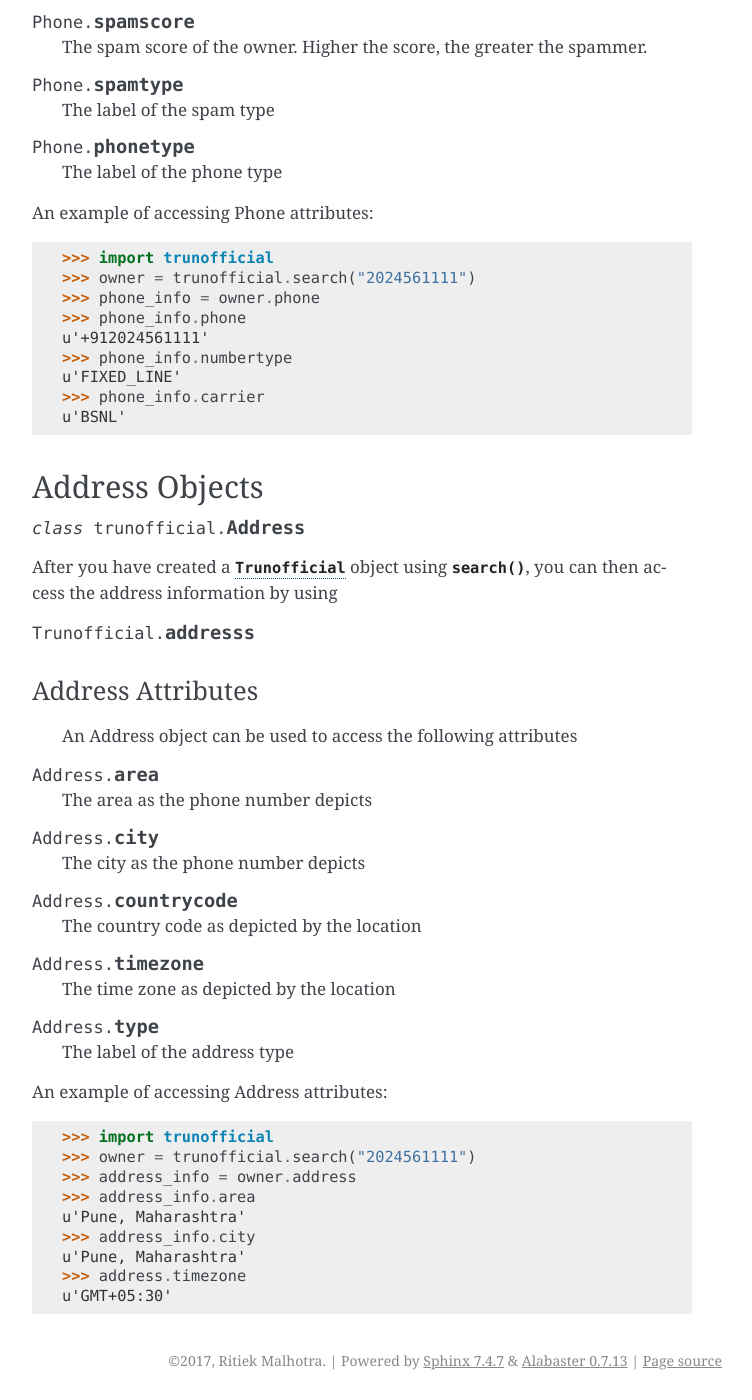
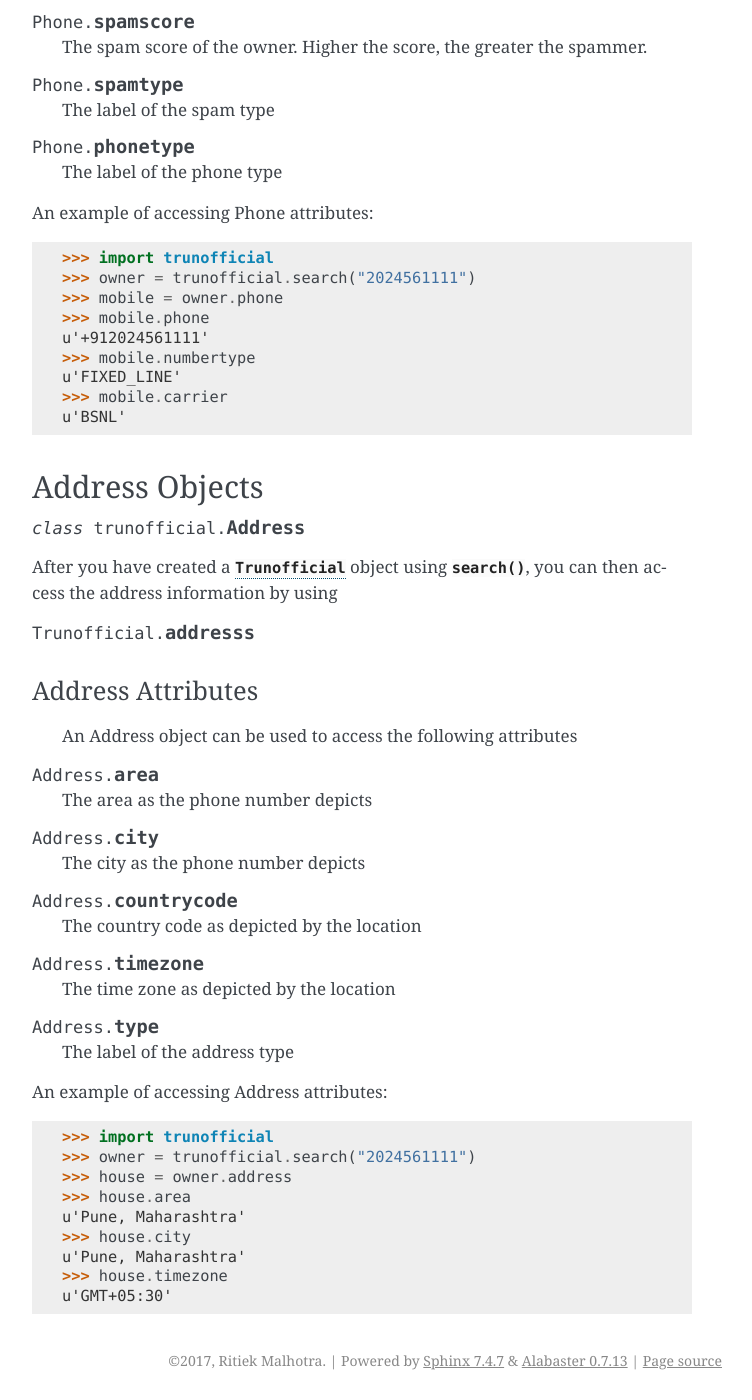
Before and after one commit to ritiek/trunofficial, a Sphinx documentation site: the page built from docs/index.rst, in a window 1280 px wide and 1400 px high, scrolled down 2990 px. Shown: the whole window, without its empty margins (388-1140 px from the left). Built offline with Sphinx 7.4.7, drawn with Linux system fonts in a browser that asks for light colours.

Commit message:
Update docs

```diff
--- a/docs/index.rst
+++ b/docs/index.rst
@@ -180,12 +180,12 @@
 
     >>> import trunofficial
     >>> owner = trunofficial.search("2024561111")
-    >>> phone_info = owner.phone
-    >>> phone_info.phone
+    >>> mobile = owner.phone
+    >>> mobile.phone
     u'+912024561111'
-    >>> phone_info.numbertype
+    >>> mobile.numbertype
     u'FIXED_LINE'
-    >>> phone_info.carrier
+    >>> mobile.carrier
     u'BSNL'
 
 
@@ -229,10 +229,10 @@
 
     >>> import trunofficial
     >>> owner = trunofficial.search("2024561111")
-    >>> address_info = owner.address
-    >>> address_info.area
+    >>> house = owner.address
+    >>> house.area
     u'Pune, Maharashtra'
-    >>> address_info.city
+    >>> house.city
     u'Pune, Maharashtra'
-    >>> address.timezone
+    >>> house.timezone
     u'GMT+05:30'
```
Also changed, not shown: other parts of docs/index.rst (+1 -1 lines).
